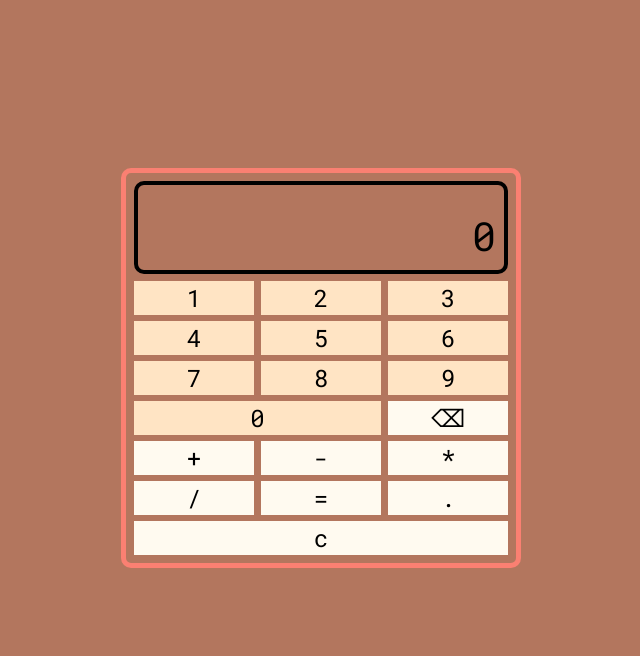
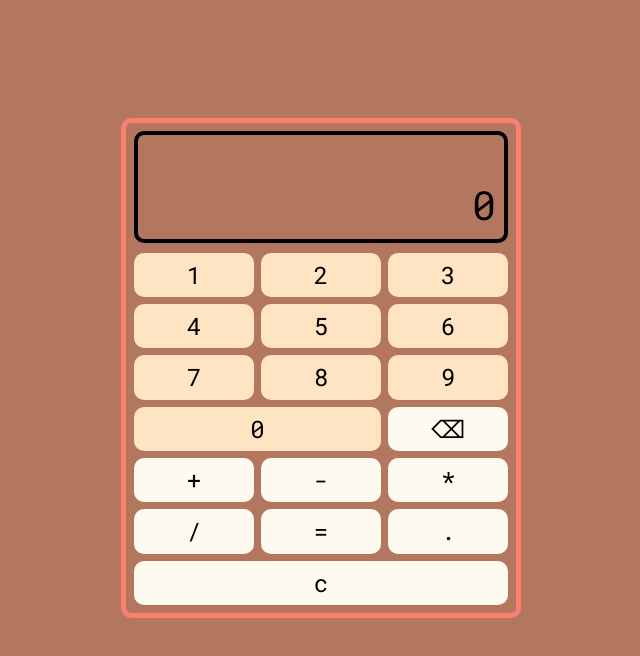
Before and after one commit to NabilHadi/calculator, a plain HTML site: page index.html in a window 1280 px wide. Shown: the whole page, without its empty margins (319-959 px from the left). Drawn offline with Linux system fonts and the light colour scheme.

Commit message:
Change button styling

```diff
--- a/style.css
+++ b/style.css
@@ -33,7 +33,7 @@ button:active {
   display: flex;
   flex-direction: column;
   width: 400px;
-  height: 400px;
+  height: 500px;
 
   border: 5px solid salmon;
   padding: 8px;
@@ -66,6 +66,7 @@ button:active {
   flex: 1 30%;
   font-size: inherit;
   background-color: floralwhite;
+  border-radius: 10px;
 }
 
 .buttons .number-btn {
```
